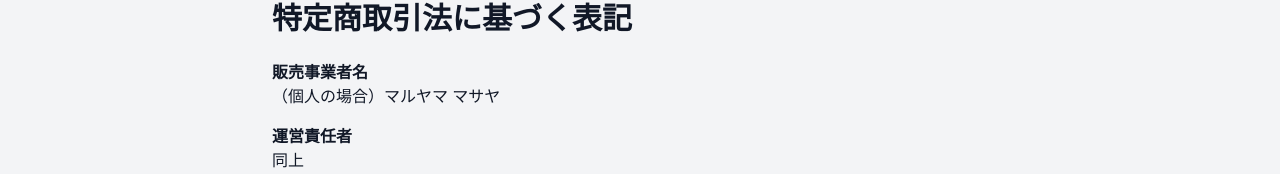
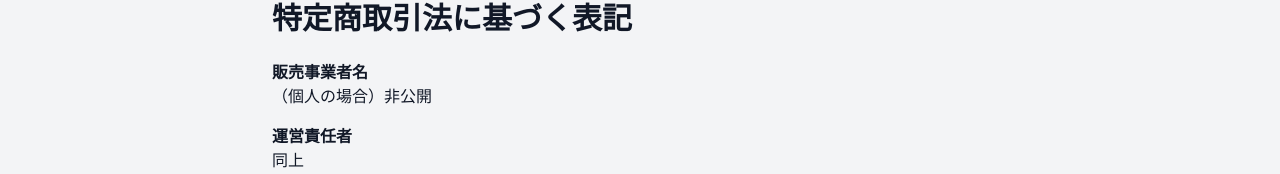
Before and after one commit to maruyamamasaya/Portfolio, a Next.js app: page /policy/law in a window 1280 px wide. Shown: the part 112-286 px from the top of the page. Built offline with nearby package versions, Linux system fonts and the light colour scheme.

Commit message:
Redact personal name in law page

```diff
--- a/src/app/policy/law/page.tsx
+++ b/src/app/policy/law/page.tsx
@@ -6,7 +6,7 @@ export default function Law() {
       <dl className="space-y-4">
         <div>
           <dt className="font-bold">販売事業者名</dt>
-          <dd>（個人の場合）マルヤマ マサヤ</dd>
+          <dd>（個人の場合）非公開</dd>
         </div>
         <div>
           <dt className="font-bold">運営責任者</dt>
```
